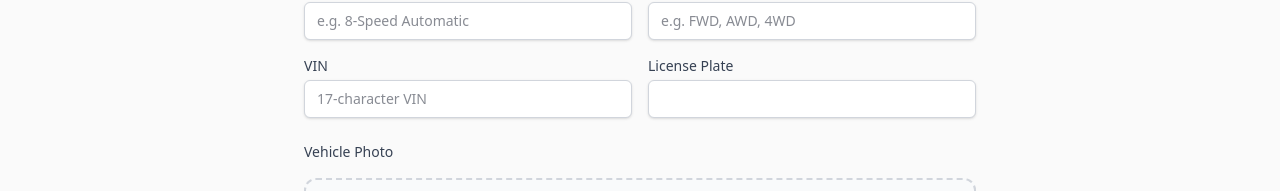
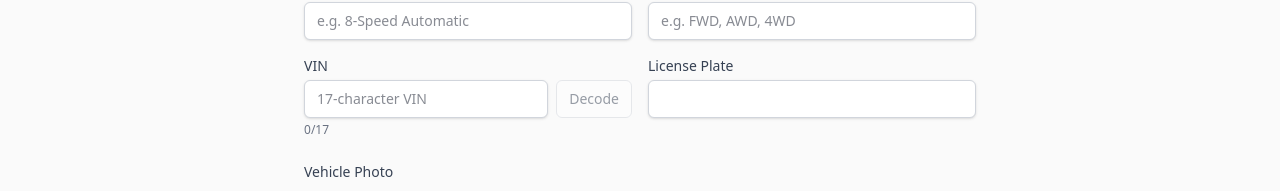
Before and after one commit to swantron/wrenchtron, a Next.js app: page /vehicles/new in a window 1280 px wide. Shown: the part 570-761 px from the top of the page. Built offline with nearby package versions, Linux system fonts and the light colour scheme; no server answers; sample sign-in values are in the browser's storage.

Commit message:
proper ntsa lookup

```diff
--- a/src/components/vehicles/RecallPanel.tsx
+++ b/src/components/vehicles/RecallPanel.tsx
@@ -78,19 +78,19 @@ export function RecallPanel({ vehicle }: RecallPanelProps) {
         </h3>
         {pending.length > 0 && (
           <span className="rounded-full bg-amber-100 px-2 py-0.5 text-xs font-bold text-amber-700 dark:bg-amber-900/30 dark:text-amber-400">
-            {pending.length} potential
+            {pending.length} by model
           </span>
         )}
       </div>
       <p className="mb-4 text-xs text-gray-400 dark:text-gray-500">
-        All known recalls for this model.{" "}
+        Recalls for <strong>{vehicle.year} {vehicle.make} {vehicle.model}</strong> — not VIN-specific. Some may not apply to your vehicle.{" "}
         <a
           href="https://www.nhtsa.gov/recalls"
           target="_blank"
           rel="noopener noreferrer"
           className="font-medium text-blue-600 hover:underline dark:text-blue-400"
         >
-          Check NHTSA for VIN-specific results →
+          Check NHTSA with your VIN for exact results →
         </a>
       </p>
 
--- a/src/components/vehicles/VehicleDetailView.tsx
+++ b/src/components/vehicles/VehicleDetailView.tsx
@@ -10,7 +10,7 @@ import type { Vehicle } from "@/types/firestore";
 import type { MaintenanceLog } from "@/types/maintenance";
 import { LoadingSpinner } from "@/components/ui/LoadingSpinner";
 import { getReceiptURL } from "@/lib/firebase/storage";
-import { formatMileage, isRoadVehicle } from "@/utils/vehicleUtils";
+import { formatMileage, formatRelativeTime, isRoadVehicle } from "@/utils/vehicleUtils";
 import { useToast } from "@/components/ui/Toast";
 import { downloadCSV, printMaintenanceHistory } from "@/utils/export";
 import NextImage from "next/image";
@@ -249,10 +249,21 @@ export function VehicleDetailView({
               </h3>
               <dl className="space-y-4">
                 {formatMileage(vehicle.currentMileage, vehicle.type) && (
-                  <DetailItem
-                    label="Current Mileage"
-                    value={`${formatMileage(vehicle.currentMileage, vehicle.type)} mi`}
-                  />
+                  <div>
+                    <dt className="text-xs font-medium uppercase tracking-wider text-gray-500 dark:text-gray-500">
+                      Current Mileage
+                    </dt>
+                    <dd className="mt-0.5 flex items-baseline gap-2">
+                      <span className="text-sm font-semibold text-gray-900 dark:text-white">
+                        {formatMileage(vehicle.currentMileage, vehicle.type)} mi
+                      </span>
+                      {vehicle.updatedAt && (
+                        <span className="text-xs text-gray-400 dark:text-gray-500">
+                          Updated {formatRelativeTime(vehicle.updatedAt.toDate())}
+                        </span>
+                      )}
+                    </dd>
+                  </div>
                 )}
                 {isRoadVehicle(vehicle.type) && vehicle.engine && <DetailItem label="Engine" value={vehicle.engine} />}
                 {isRoadVehicle(vehicle.type) && vehicle.transmission && <DetailItem label="Transmission" value={vehicle.transmission} />}
--- a/src/components/vehicles/VehicleForm.tsx
+++ b/src/components/vehicles/VehicleForm.tsx
@@ -1,6 +1,6 @@
 "use client";
 
-import { useState } from "react";
+import { useState, useCallback } from "react";
 import { useAuth } from "@/hooks/useAuth";
 import { useRouter } from "next/navigation";
 import { addVehicle, updateVehicle } from "@/lib/firebase/firestore";
@@ -10,6 +10,9 @@ import type { Vehicle, VehicleType } from "@/types/firestore";
 import { VehiclePhotoUpload } from "./VehiclePhotoUpload";
 import { tracksMileage, isRoadVehicle } from "@/utils/vehicleUtils";
 import { vehicleFormSchema } from "@/lib/validation/vehicleSchema";
+import { decodeVin } from "@/lib/nhtsa/decodeVin";
+
+const VIN_VALID_REGEX = /^[A-HJ-NPR-Z0-9]{17}$/;
 
 const vehicleTypes: { value: VehicleType; label: string }[] = [
   { value: "auto", label: "Auto" },
@@ -60,6 +63,49 @@ export function VehicleForm({ vehicle }: VehicleFormProps) {
   );
   const [photoPath, setPhotoPath] = useState(vehicle?.photoPath ?? "");
   const [pendingFile, setPendingFile] = useState<File | null>(null);
+  const [vinDecoding, setVinDecoding] = useState(false);
+
+  const handleVinDecode = useCallback(async () => {
+    const clean = vin.replace(/\s/g, "").toUpperCase();
+    if (clean.length !== 17) return;
+    setVinDecoding(true);
+    try {
+      const result = await decodeVin(clean);
+      if (result) {
+        if (result.make) setMake(result.make);
+        if (result.model) setModel(result.model);
+        if (result.year) setYear(String(result.year));
+        if (result.trim) setTrim(result.trim);
+        if (result.engine) setEngine(result.engine);
+        if (result.transmission) setTransmission(result.transmission);
+      }
+    } finally {
+      setVinDecoding(false);
+    }
+  }, [vin]);
+
+  const handleVinChange = (e: React.ChangeEvent<HTMLInputElement>) => {
+    const val = e.target.value.toUpperCase().replace(/[^A-HJ-NPR-Z0-9]/g, "");
+    setVin(val);
+    if (fieldErrors.vin) setFieldErrors((prev) => ({ ...prev, vin: "" }));
+  };
+
+  const handleVinBlur = () => {
+    if (vin.replace(/\s/g, "").length === 17) {
+      handleVinDecode();
+    }
+  };
+
+  const vinLength = vin.length;
+  const vinValid = VIN_VALID_REGEX.test(vin);
+  const vinBorderClass =
+    vinLength === 0
+      ? "border-gray-300 dark:border-gray-600"
+      : vinLength === 17
+        ? vinValid
+          ? "border-green-500 focus:border-green-500 focus:ring-green-500"
+          : "border-red-500 focus:border-red-500 focus:ring-red-500"
+        : "border-gray-300 dark:border-gray-600";
 
   const handleSubmit = async (e: React.FormEvent) => {
     e.preventDefault();
@@ -349,15 +395,38 @@ export function VehicleForm({ vehicle }: VehicleFormProps) {
               <label htmlFor="vf-vin" className="block text-sm font-medium text-gray-700 dark:text-gray-300">
                 VIN
               </label>
+              <div className="mt-1 flex gap-2">
                 <input
                   id="vf-vin"
                   type="text"
                   value={vin}
-                onChange={(e) => setVin(e.target.value.toUpperCase())}
+                  onChange={handleVinChange}
+                  onBlur={handleVinBlur}
                   placeholder="17-character VIN"
                   maxLength={17}
-                className={`mt-1 block w-full rounded-md border px-3 py-2 text-sm shadow-sm focus:outline-none focus:ring-1 dark:bg-gray-800 dark:text-white ${fieldErrors.vin ? "border-red-500 focus:border-red-500 focus:ring-red-500" : "border-gray-300 bg-white focus:border-blue-500 focus:ring-blue-500 dark:border-gray-600"}`}
+                  autoComplete="off"
+                  className={`block flex-1 rounded-md border px-3 py-2 text-sm shadow-sm focus:outline-none focus:ring-1 dark:bg-gray-800 dark:text-white ${fieldErrors.vin ? "border-red-500 focus:border-red-500 focus:ring-red-500" : "bg-white dark:border-gray-600 " + vinBorderClass}`}
                 />
+                <button
+                  type="button"
+                  onClick={handleVinDecode}
+                  disabled={vin.length !== 17 || vinDecoding}
+                  className="shrink-0 rounded-md border border-gray-300 bg-white px-3 py-2 text-sm font-medium text-gray-700 hover:bg-gray-50 disabled:opacity-50 dark:border-gray-600 dark:bg-gray-800 dark:text-gray-300 dark:hover:bg-gray-700"
+                >
+                  {vinDecoding ? "…" : "Decode"}
+                </button>
+              </div>
+              <div className="mt-1 flex items-center justify-between gap-2">
+                <span className="text-xs text-gray-500 dark:text-gray-400">
+                  {vinLength}/17
+                  {vinLength === 17 && !vinValid && (
+                    <span className="ml-1 text-red-600 dark:text-red-400">· Invalid chars (no I, O, Q)</span>
+                  )}
+                </span>
+                {vinLength === 17 && vinValid && (
+                  <span className="text-xs text-green-600 dark:text-green-400">Valid format</span>
+                )}
+              </div>
               {fieldErrors.vin && <p className="mt-1 text-xs text-red-600 dark:text-red-400">{fieldErrors.vin}</p>}
             </div>
 
--- /dev/null
+++ b/src/lib/nhtsa/decodeVin.ts
@@ -0,0 +1,62 @@
+/**
+ * NHTSA VPIC DecodeVIN API
+ * https://vpic.nhtsa.dot.gov/api/
+ * Returns make, model, year, trim, engine, etc. for a 17-character VIN.
+ */
+
+export interface DecodeVinResult {
+  make?: string;
+  model?: string;
+  year?: number;
+  trim?: string;
+  engine?: string;
+  transmission?: string;
+  bodyClass?: string;
+}
+
+function findValue(results: { Variable: string; Value: string | null }[], variable: string): string | undefined {
+  const row = results.find((r) => r.Variable === variable);
+  const val = row?.Value;
+  return val && val.trim() && val !== "Not Applicable" ? val.trim() : undefined;
+}
+
+export async function decodeVin(vin: string): Promise<DecodeVinResult | null> {
+  const clean = vin.replace(/\s/g, "").toUpperCase();
+  if (clean.length !== 17) return null;
+
+  const url = `https://vpic.nhtsa.dot.gov/api/vehicles/decodevin/${encodeURIComponent(clean)}?format=json`;
+  const res = await fetch(url);
+  if (!res.ok) return null;
+
+  const data = await res.json();
+  const results: { Variable: string; Value: string | null }[] = data.Results ?? [];
+
+  const make = findValue(results, "Make");
+  const model = findValue(results, "Model");
+  const modelYearStr = findValue(results, "Model Year");
+  const trim = findValue(results, "Trim") ?? findValue(results, "Trim2") ?? findValue(results, "Series");
+  const engineModel = findValue(results, "Engine Model");
+  const displacementL = findValue(results, "Displacement (L)");
+  const cylinders = findValue(results, "Engine Number of Cylinders");
+  const transmissionStyle = findValue(results, "Transmission Style");
+
+  // Build engine string from available parts
+  const engineParts: string[] = [];
+  if (displacementL) engineParts.push(`${displacementL}L`);
+  if (cylinders) engineParts.push(`${cylinders}-Cylinder`);
+  if (engineModel) engineParts.push(engineModel);
+  const engine = engineParts.length > 0 ? engineParts.join(" ") : undefined;
+
+  const year = modelYearStr ? parseInt(modelYearStr, 10) : undefined;
+  if (year !== undefined && (isNaN(year) || year < 1900 || year > 2100)) return null;
+
+  return {
+    make: make ?? undefined,
+    model: model ?? undefined,
+    year,
+    trim: trim ?? undefined,
+    engine: engine ?? undefined,
+    transmission: transmissionStyle ?? undefined,
+    bodyClass: findValue(results, "Body Class") ?? undefined,
+  };
+}
--- a/src/utils/vehicleUtils.ts
+++ b/src/utils/vehicleUtils.ts
@@ -67,3 +67,20 @@ export function formatMileage(mileage: number | undefined, type: string): string
 
     return mileage.toLocaleString();
 }
+
+/** Format a date as "X days/months ago" for staleness indicators */
+export function formatRelativeTime(date: Date): string {
+    const now = new Date();
+    const diffMs = now.getTime() - date.getTime();
+    const diffDays = Math.floor(diffMs / (24 * 60 * 60 * 1000));
+    const diffMonths = Math.floor(diffDays / 30);
+    const diffYears = Math.floor(diffDays / 365);
+
+    if (diffDays === 0) return "today";
+    if (diffDays === 1) return "yesterday";
+    if (diffDays < 30) return `${diffDays} days ago`;
+    if (diffMonths === 1) return "1 month ago";
+    if (diffMonths < 12) return `${diffMonths} months ago`;
+    if (diffYears === 1) return "1 year ago";
+    return `${diffYears} years ago`;
+}
```
Lines whose indentation alone changed are shown as unchanged.
